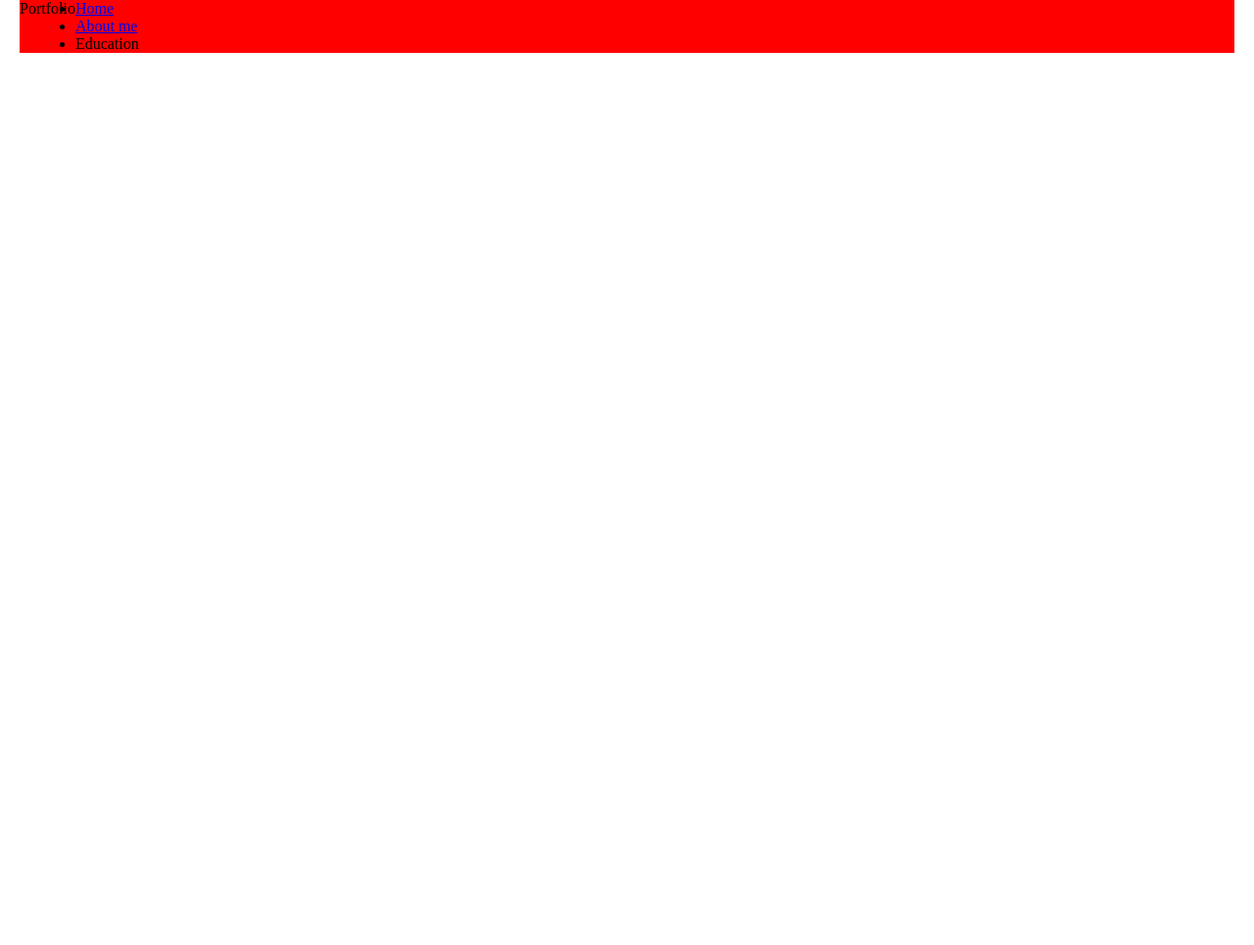
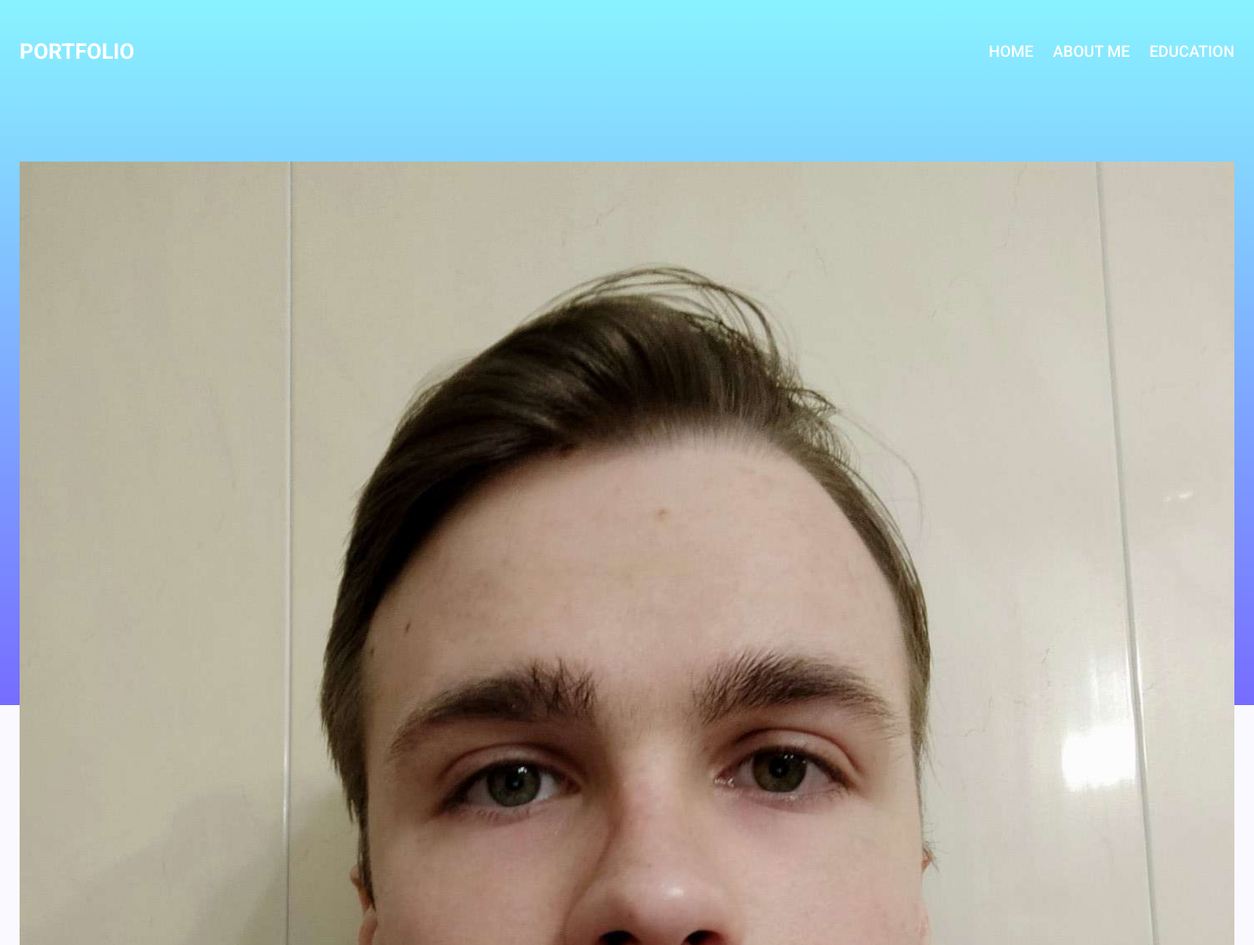
Before and after one commit to EnergyProger/Portfolio, a plain HTML site: page index.html in a window 1280 px wide. Shown: the top 965 px of the page at 98% size. Before the commit the page ends 800 px from the top, so only its background shows below. Drawn offline with Linux system fonts and the light colour scheme.

Commit message:
Add a new folder 'img'

```diff
--- a/css/style.css
+++ b/css/style.css
@@ -1,15 +1,60 @@
+@import url("https://fonts.googleapis.com/css?family=Heebo:300,400,700,900|Roboto:300,400,500,700");
 *{
     margin: 0;
     padding: 0;
 
 }
-
+body{
+    font-size: 16px;
+  font-family: "Roboto", sans-serif;
+  font-weight: normal;
+  color: #777777;
+  background: #f9f9ff;
+}
 .container{
     width: 1240px;
     margin: 0 auto;
-    background: red;
+
+}
+.header{
+    background: linear-gradient(0deg, #766dff 0%, #88f3ff 100%);
+    height: 90vh;
+}
+.header__menu{
+    display: flex;
+    justify-content: space-between;
+    padding-top: 40px;
+    align-items: center;
+
+}
+.header__logo span a{
+    text-decoration: none;
+    font-size: 22px;
+    color: #fff;
+    text-transform: uppercase;
+    font-weight: bold;
+}
+.header__link ul{
+    display: flex;
+}
+.header__link ul li{
+    margin-left: 20px;
+    list-style-type: none;
+}
+.header__link ul li a{
+    text-decoration: none;
+    color: #fff;
+    font-weight: 500;
+    text-transform: uppercase;
 }
 
-.header__menu{
-    display: flex;
+.header__content{
+    width: 100%;
+    height: 100vh;
+    background: #fff;
+    margin-top: 100px;
 }
+
+.header__content__photo img{
+    width: 100%;
+}
--- a/index.html
+++ b/index.html
@@ -12,15 +12,21 @@
         <div class="container">
             <div class="header__menu">
                 <div class="header__logo">
-                    <span>Portfolio</span>
+                    <span><a href="#">Portfolio</a></span>
                 </div>
                 <div class="header__link">
                     <ul>
                         <li><a href="#">Home</a></li>
                         <li><a href="#">About me</a></li>
-                        <li><a href="#"></a>Education</li>
+                        <li><a href="#">Education</a></li>
                     </ul>
                 </div>
+            </div>
+            <div class="header__content">
+                <div class="header__content__photo">
+                    <img src="img/personal.jpeg" alt="">
+                </div>
+                <div class="header__content_info"></div>
             </div>
         </div>
     </header>
```
Also changed, not shown: img/personal.jpeg (added).
